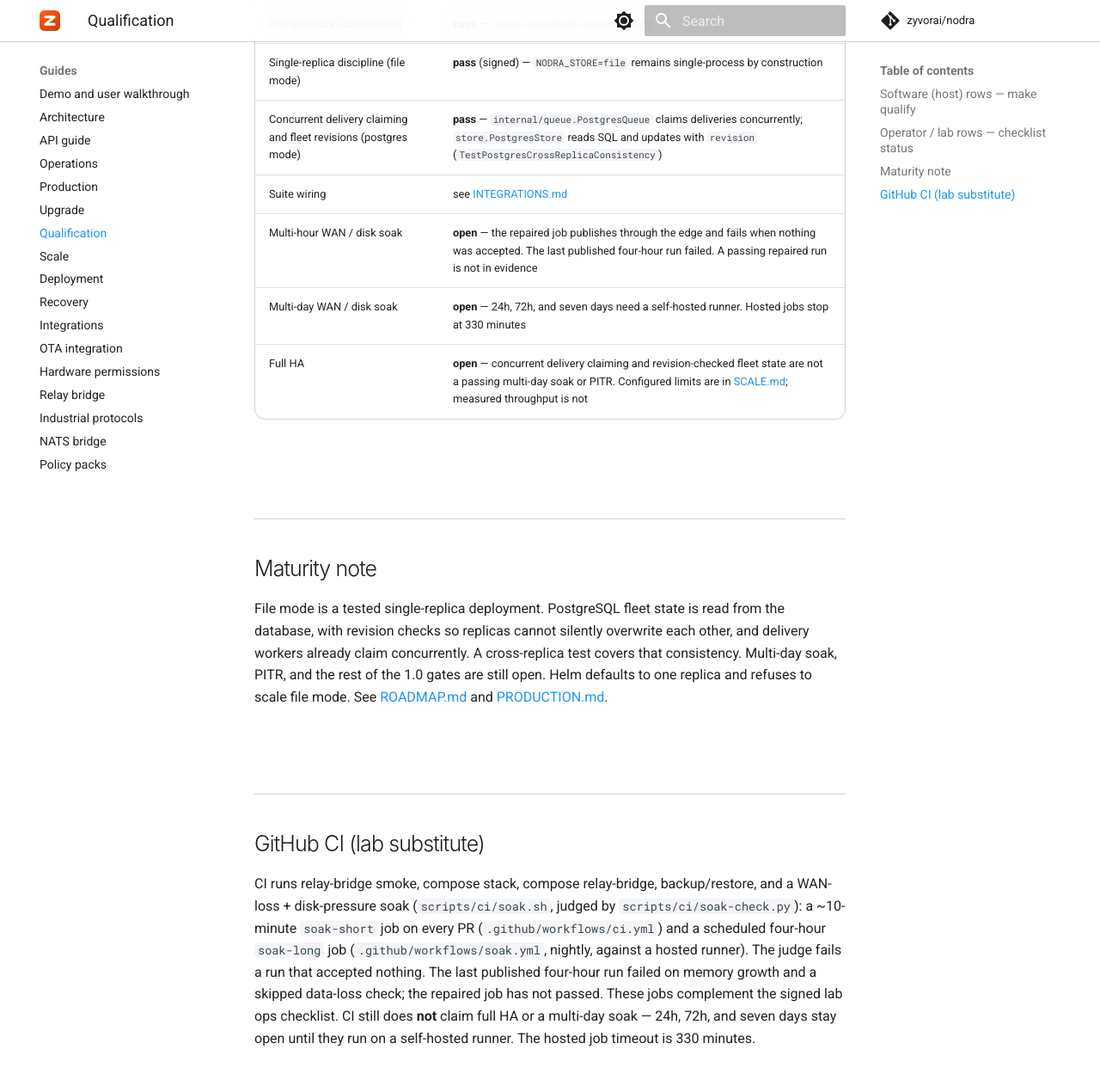
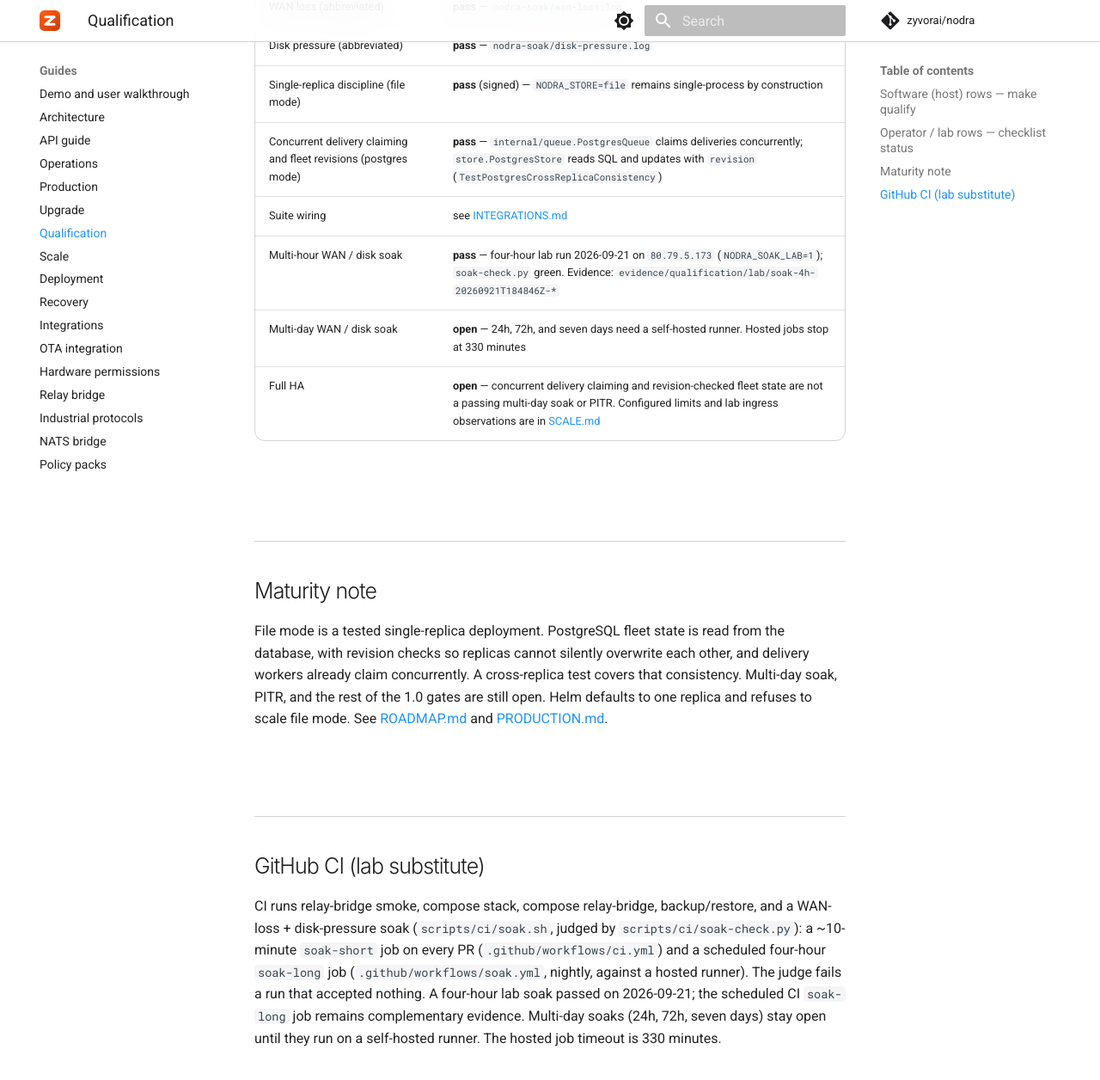
Before and after one commit to zyvorai/nodra, an MkDocs documentation site: the page built from docs/QUALIFICATION.md, in a window 1280 px wide and 1400 px high, scrolled down 2003 px. Shown: the top 1256 px of the window at 86% size. Built offline with MkDocs 1.6.1 and Material for MkDocs 9.7.7, drawn with Linux system fonts in a browser that asks for light colours; comment, search, counter and statistics services are not loaded; some of the changed text lies outside the part shown.

Commit message:
Record the passing four-hour lab soak and close the multi-hour gate.
Lab host 80.79.5.173 completed NODRA_SOAK_LAB=1 for 14400s with soak-check
green; keep multi-day and full HA explicitly open.

```diff
--- a/docs/QUALIFICATION.md
+++ b/docs/QUALIFICATION.md
@@ -9,8 +9,9 @@ are **signed** in
 [`evidence/qualification/ops-checklist.md`](https://github.com/zyvorai/nodra/blob/main/evidence/qualification/ops-checklist.md)
 (backup/TLS/HTTPS `:18447`/abbreviated WAN+disk). The soak publishes through
 the edge over HTTP and MQTT for the whole run, including WAN loss, and a
-skipped data-loss check is a failure. The repaired four-hour run has not
-passed. Multi-day soak (24h, 72h, seven days) and full HA remain open; those
+skipped data-loss check is a failure. A four-hour lab soak passed on
+2026-09-21 (`evidence/qualification/lab/soak-4h-20260921T184846Z-*`).
+Multi-day soak (24h, 72h, seven days) and full HA remain open; those
 durations need a self-hosted runner. Postgres fleet consistency across replicas
 is covered by `TestPostgresCrossReplicaConsistency`. See [SCALE.md](SCALE.md).
 
@@ -47,9 +48,9 @@ Evidence: `ops-checklist.md`, `lab/20260914T162245Z/nodra-soak/`.
 | Single-replica discipline (file mode) | **pass** (signed) — `NODRA_STORE=file` remains single-process by construction |
 | Concurrent delivery claiming and fleet revisions (postgres mode) | **pass** — `internal/queue.PostgresQueue` claims deliveries concurrently; `store.PostgresStore` reads SQL and updates with `revision` (`TestPostgresCrossReplicaConsistency`) |
 | Suite wiring | see [INTEGRATIONS.md](INTEGRATIONS.md) |
-| Multi-hour WAN / disk soak | **open** — the repaired job publishes through the edge and fails when nothing was accepted. The last published four-hour run failed. A passing repaired run is not in evidence |
+| Multi-hour WAN / disk soak | **pass** — four-hour lab run 2026-09-21 on `80.79.5.173` (`NODRA_SOAK_LAB=1`); `soak-check.py` green. Evidence: `evidence/qualification/lab/soak-4h-20260921T184846Z-*` |
 | Multi-day WAN / disk soak | **open** — 24h, 72h, and seven days need a self-hosted runner. Hosted jobs stop at 330 minutes |
-| Full HA | **open** — concurrent delivery claiming and revision-checked fleet state are not a passing multi-day soak or PITR. Configured limits are in [SCALE.md](SCALE.md); measured throughput is not |
+| Full HA | **open** — concurrent delivery claiming and revision-checked fleet state are not a passing multi-day soak or PITR. Configured limits and lab ingress observations are in [SCALE.md](SCALE.md) |
 
 ## Maturity note
 
@@ -68,8 +69,7 @@ and a WAN-loss + disk-pressure soak (`scripts/ci/soak.sh`, judged by
 `scripts/ci/soak-check.py`): a ~10-minute `soak-short` job on every PR
 (`.github/workflows/ci.yml`) and a scheduled four-hour `soak-long` job
 (`.github/workflows/soak.yml`, nightly, against a hosted runner). The judge
-fails a run that accepted nothing. The last published four-hour run failed on
-memory growth and a skipped data-loss check; the repaired job has not passed.
-These jobs complement the signed lab ops checklist. CI still does **not**
-claim full HA or a multi-day soak — 24h, 72h, and seven days stay open until
-they run on a self-hosted runner. The hosted job timeout is 330 minutes.
+fails a run that accepted nothing. A four-hour lab soak passed on 2026-09-21;
+the scheduled CI `soak-long` job remains complementary evidence. Multi-day
+soaks (24h, 72h, seven days) stay open until they run on a self-hosted runner.
+The hosted job timeout is 330 minutes.
```
Also changed, not shown: CHANGELOG.md (+6 -1 lines), ROADMAP.md (+5 -4 lines), docs/PRODUCTION.md (+1 -1 lines), docs/SCALE.md (+16 -0 lines), 2 other files.
